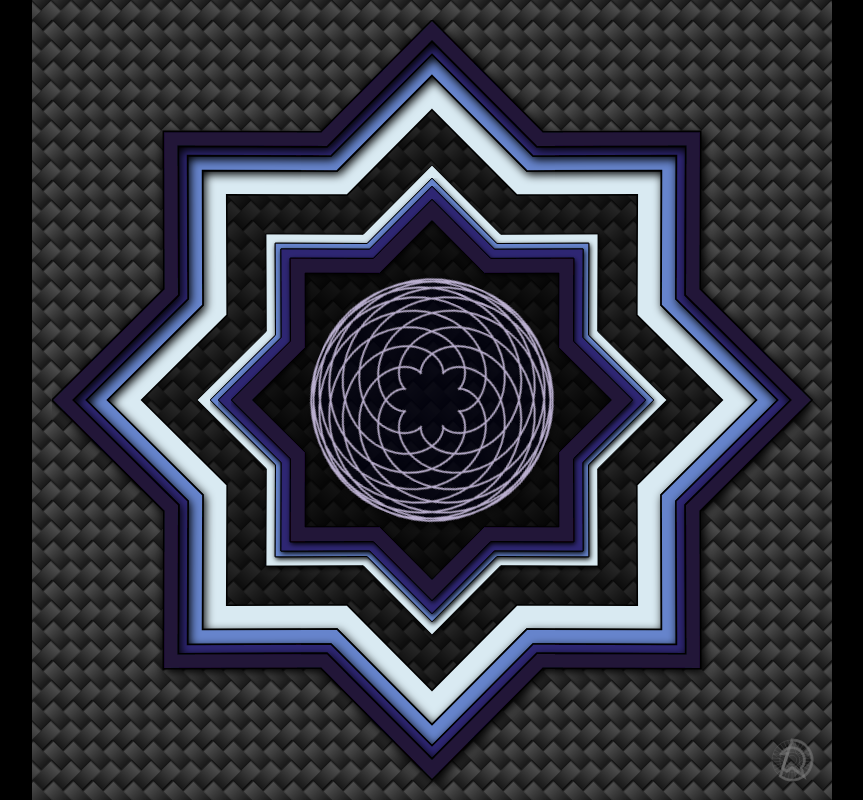
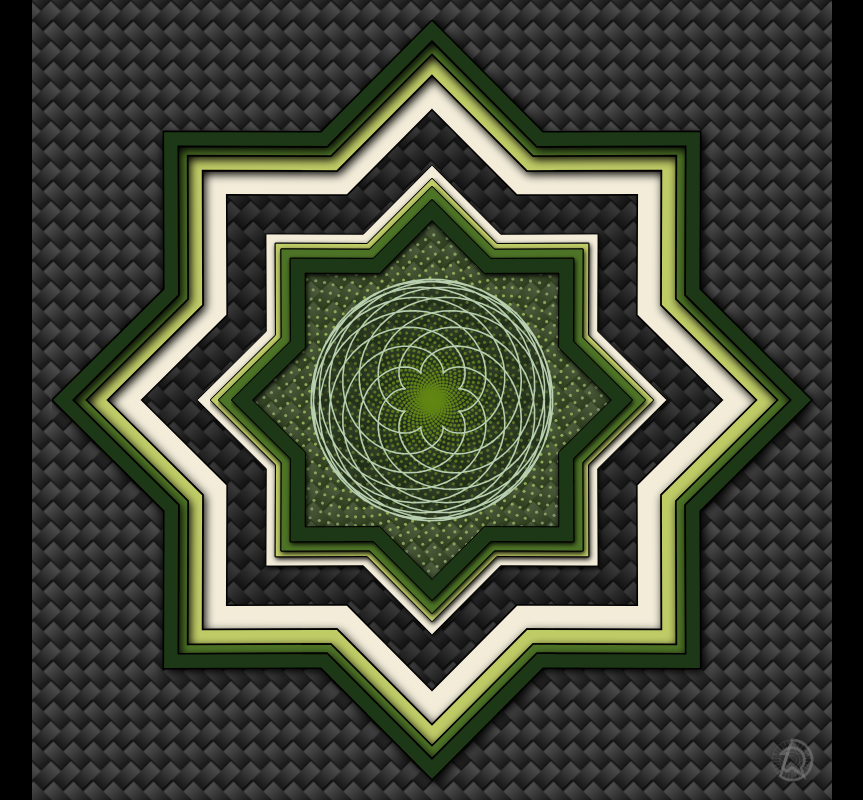
Before and after one commit to dopplerreflect/starts-with-a, a SvelteKit app: page /octagonal-mandala in a window 1280 px wide. Shown: the whole page, without its empty margins (208-1071 px from the left). Built offline with nearby package versions, Linux system fonts and the light colour scheme.

Commit message:
add phylotaxi to oct mand

```diff
--- a/src/routes/octagonal-mandala/+page.svelte
+++ b/src/routes/octagonal-mandala/+page.svelte
@@ -1,7 +1,7 @@
 <svelte:options namespace="svg" />
 
 <script lang="ts">
-	import { arrayMap, phi, radialPointString, viewBox } from '$lib/geometry';
+	import { arrayMap, phi, phylotaxicPoints, radialPointString, viewBox } from '$lib/geometry';
 	import Background from '$lib/components/Background.svelte';
 	import CarbonFiberPattern from '$lib/components/CarbonFiberPattern.svelte';
 	import DrLogo from '$lib/components/DRLogo.svelte';
@@ -11,7 +11,7 @@
 	const size = 2 ** 10;
 	const bgsize = Math.sqrt(size ** 2 * 2);
 	const strokeWidth = size / 2 ** 9;
-	let hue = 200;
+	let hue = 45;
 
 	const r0 = (size / 2) * 0.95;
 	const angles = arrayMap(16, (n) => (360 / 16) * n - 90);
@@ -93,7 +93,8 @@
 	</defs>
 	<Background size={bgsize} transform={'rotate(45)'} fill="url(#CarbonFiberPattern)" />
 
-	<circle r={radii[6]} fill="hsl(${hue + 60}, 50%, 15%)" fill-opacity={0.5} />
+	<circle r={radii[6]} fill="hsl(${hue + 60}, 100%, 50%)" fill-opacity={0.25} />
+
 	<path
 		d={tesselatedOctagonPath}
 		stroke-width={strokeWidth}
@@ -126,7 +127,16 @@
 		filter="url(#f3)"
 	/>
 
-	<circle r={radii[12]} fill="hsl(${hue + 0}, 100%, 15%)" fill-opacity={0.5} />
+	{#each phylotaxicPoints(2184, radii[12]) as p, i}
+		<circle
+			r={strokeWidth}
+			cx={p.x}
+			cy={p.y}
+			fill={`hsl(${hue + 30}, ${100 - Math.round((100 / 2184) * i)}%, 50%)`}
+		/>
+	{/each}
+
+	<circle r={radii[12]} fill={`hsl(${hue + 45}, 50%, 50%)`} fill-opacity={0.25} />
 
 	<path
 		d={tesselatedOctagonPath4}
@@ -168,10 +178,9 @@
 	<path
 		d={epicycloidPath()}
 		stroke={`hsl(${hue + 60}, 25%, 75%)`}
-		fill={`hsl(${hue + 30}, 25%, 10%)`}
-		fill-opacity={0.25}
+		fill={`hsl(${hue + 60}, 25%, 10%)`}
+		fill-opacity={0.5}
 		stroke-width={strokeWidth}
-		filter="url(#f3)"
 		transform="rotate(22.5)"
 	/>
 	<!-- <PathBuilder {angles} {radii} /> -->
```
